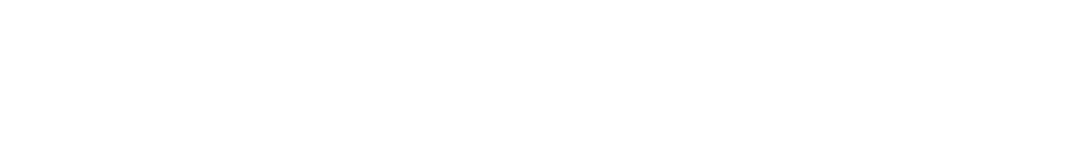
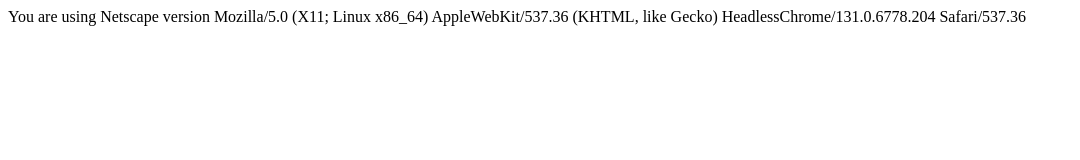
Before and after one commit to acciojob/browser-info-kaustavsarkar14, a website: page main.html in a window 1280 px wide. Shown: the whole page, without its empty margins (0-1080 px from the left). Drawn offline with Linux system fonts and the light colour scheme.

Commit message:
created a submission

```diff
--- a/main.html
+++ b/main.html
@@ -8,6 +8,7 @@
 
 <body>
 	<!-- the entire body must be written by student -->
+	<div id="browser-info" ></div>
     <script type="text/javascript" src="./script.js">
 </script>
 
--- a/script.js
+++ b/script.js
@@ -1 +1,3 @@
 //your JS code here. If required.
+const div = document.getElementById('browser-info')
+div.innerText = "You are using " + navigator.appName + " version " + navigator.userAgent
```
